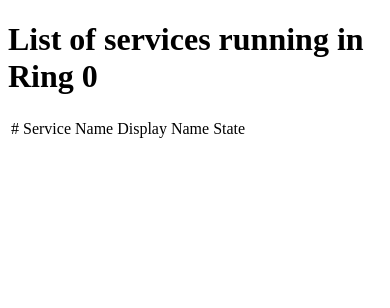
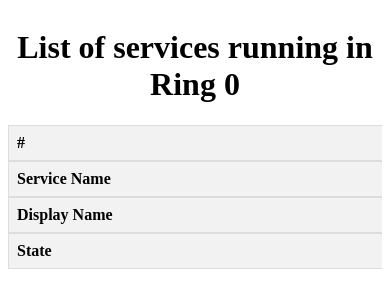
Before and after one commit to arun-1993/ring-0-service-list, a PHP site: page / in a window 390 px wide. Shown: the top 308 px of the page. Run offline with PHP 8.4, Linux system fonts and the light colour scheme; lists and menus that the app fills with data are empty.

Commit message:
feat: add basic styling and make table responsive

```diff
--- a/index.php
+++ b/index.php
@@ -1,8 +1,9 @@
 <!DOCTYPE html>
 <html lang="en">
 	<head>
-		<meta charset="UTF-8">
-		<meta name="viewport" content="width=device-width, initial-scale=1.0">
+		<meta charset="UTF-8" />
+		<meta name="viewport" content="width=device-width, initial-scale=1.0" />
+		<link rel="stylesheet" href="style.css" />
 		<title>Ring 0 Services</title>
 	</head>
 
@@ -34,15 +35,16 @@
 	?>
 
 	<body>
+		<div class="container">
 		<h1>List of services running in Ring 0</h1>
 
 		<table>
 			<thead>
 				<tr>
-					<td>#</td>
-					<td>Service Name</td>
-					<td>Display Name</td>
-					<td>State</td>
+					<th>#</th>
+					<th>Service Name</th>
+					<th>Display Name</th>
+					<th>State</th>
 				</tr>
 			</thead>
 
@@ -57,5 +59,6 @@
 				<?php endfor;?>
 			</tbody>
 		</table>
+		</div>
 	</body>
 </html>
--- /dev/null
+++ b/style.css
@@ -0,0 +1,28 @@
+.container {
+    overflow-x: hidden;
+    text-align: center;
+}
+
+table {
+    width: 100%;
+    border-collapse: collapse;
+}
+
+th,
+td {
+    border: 1px solid #ddd;
+    padding: 8px;
+    text-align: left;
+}
+
+th {
+    background-color: #f2f2f2;
+}
+
+@media screen and (max-width: 700px) {
+    th,
+    td {
+        display: block;
+        width: 100%;
+    }
+}
```
